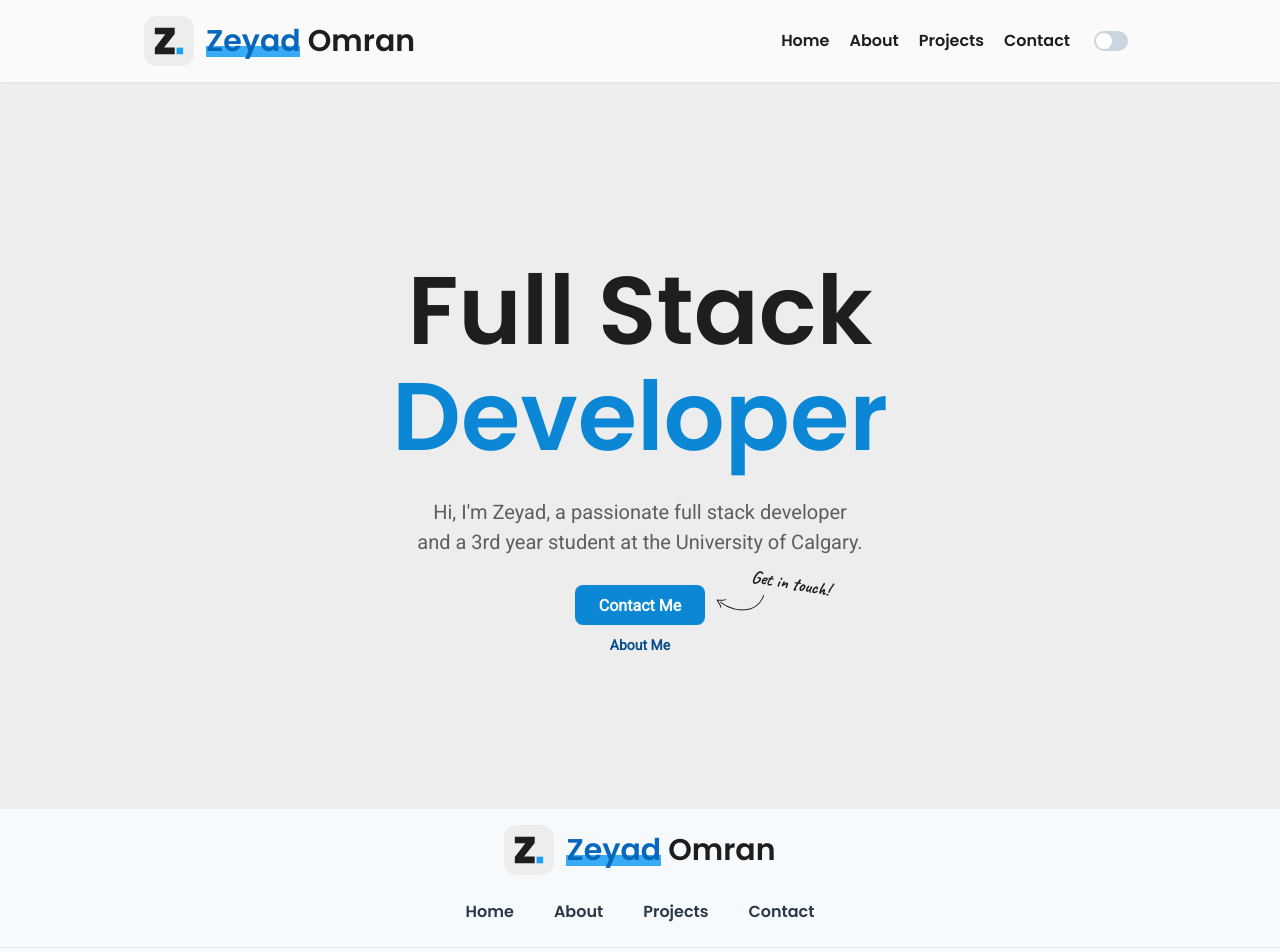
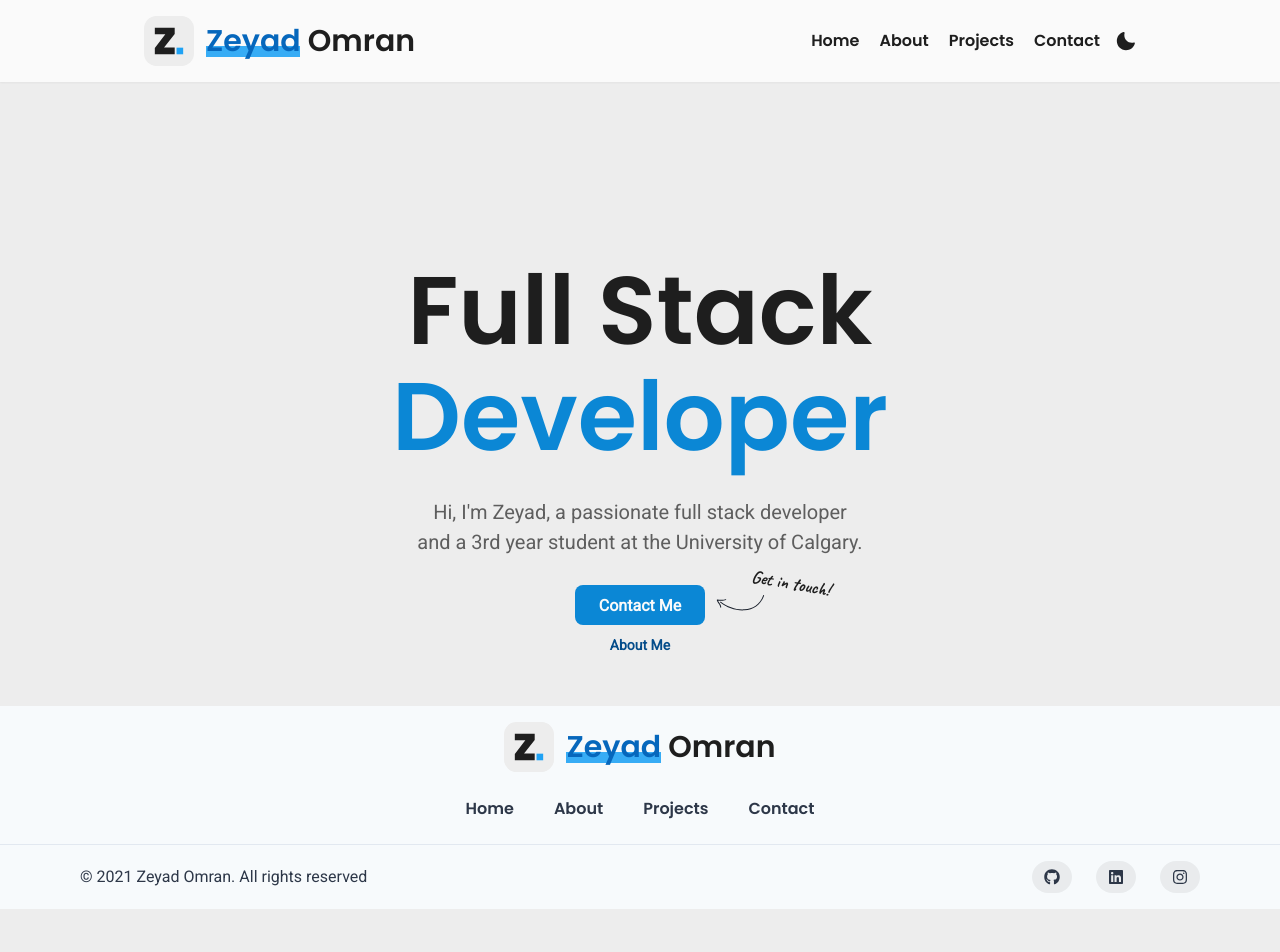
Before and after one commit to zeyadomran/personal-website, a Next.js app in the folder web/: page / in a window 1280 px wide. Shown: the top 952 px of the page. After the commit the page ends 909 px from the top, so only its background shows below. Built offline with nearby package versions, Linux system fonts and the light colour scheme.

Commit message:
Small changes

```diff
--- a/web/src/components/ColorModeSwitch.tsx
+++ /dev/null
@@ -1,18 +0,0 @@
-import { Switch, useColorMode } from "@chakra-ui/react";
-import React from "react";
-
-const ColorModeSwitch: React.FC<any> = (props) => {
-	const { colorMode, toggleColorMode } = useColorMode();
-	return (
-		<Switch
-			colorScheme="green"
-			size="md"
-			px={2}
-			isChecked={colorMode === "dark"}
-			onChange={() => toggleColorMode()}
-			{...props}
-		/>
-	);
-};
-
-export default ColorModeSwitch;
--- /dev/null
+++ b/web/src/components/ColorModeToggle.tsx
@@ -0,0 +1,19 @@
+import { MoonIcon, SunIcon } from "@chakra-ui/icons";
+import { Icon, useColorMode, useColorModeValue } from "@chakra-ui/react";
+import React from "react";
+
+const ColorModeSwitch: React.FC<any> = (props) => {
+	const { toggleColorMode } = useColorMode();
+	return (
+		<Icon
+			onClick={() => toggleColorMode()}
+			cursor="pointer"
+			w="20px"
+			h="20px"
+			as={useColorModeValue(MoonIcon, SunIcon)}
+			{...props}
+		/>
+	);
+};
+
+export default ColorModeSwitch;
--- a/web/src/components/Footer.tsx
+++ b/web/src/components/Footer.tsx
@@ -18,8 +18,9 @@ const Footer: React.FC = () => {
 			as="footer"
 			bg={useColorModeValue("gray.50", "gray.900")}
 			color={useColorModeValue("gray.700", "gray.200")}
-			mb={0}
-			mt="auto"
+			position="absolute"
+			bottom={0}
+			width="100%"
 		>
 			<Container
 				as={Stack}
--- /dev/null
+++ b/web/src/components/Main.tsx
@@ -0,0 +1,18 @@
+const Main: React.FC = ({ children, ...props }) => {
+	return (
+		<main
+			style={{
+				minHeight: "100vh",
+				overflow: "hidden",
+				display: "block",
+				position: "relative",
+				paddingBottom: "100px",
+			}}
+			{...props}
+		>
+			{children}
+		</main>
+	);
+};
+
+export default Main;
--- a/web/src/components/Navbar.tsx
+++ b/web/src/components/Navbar.tsx
@@ -1,6 +1,6 @@
 import { Stack } from "@chakra-ui/react";
 import React from "react";
-import ColorModeSwitch from "./ColorModeSwitch";
+import ColorModeToggle from "./ColorModeToggle";
 import Logo from "./Logo";
 import MenuToggle from "./MenuToggle";
 import NavBarContainer from "./NavBarContainer";
@@ -15,7 +15,7 @@ const Navbar: React.FC = (props) => {
 		<NavBarContainer {...props}>
 			<MenuToggle toggle={toggle} isOpen={isOpen} />
 			<Logo />
-			<ColorModeSwitch display={{ base: "block", md: "none" }} />
+			<ColorModeToggle display={{ base: "block", md: "none" }} />
 			<Stack
 				align="center"
 				justify={["center", "space-between", "flex-end", "flex-end"]}
@@ -23,7 +23,7 @@ const Navbar: React.FC = (props) => {
 				width={{ base: "100%", md: "auto" }}
 			>
 				<NavLinks isOpen={isOpen} />
-				<ColorModeSwitch display={{ base: "none", md: "block" }} />
+				<ColorModeToggle display={{ base: "none", md: "block" }} />
 			</Stack>
 		</NavBarContainer>
 	);
--- a/web/src/pages/index.tsx
+++ b/web/src/pages/index.tsx
@@ -2,6 +2,7 @@ import Head from "next/head";
 import React from "react";
 import Footer from "../components/Footer";
 import Hero from "../components/Hero";
+import Main from "../components/Main";
 import Navbar from "../components/Navbar";
 
 const Index: React.FC = () => {
@@ -14,17 +15,12 @@ const Index: React.FC = () => {
 				/>
 				<title>Zeyad Omran - Developer</title>
 			</Head>
-			<main
-				style={{
-					display: "flex",
-					minHeight: "100vh",
-					flexDirection: "column",
-				}}
-			>
+
+			<Main>
 				<Navbar />
-				<Hero style={{ flex: 1 }} />
+				<Hero />
 				<Footer />
-			</main>
+			</Main>
 		</>
 	);
 };
```
